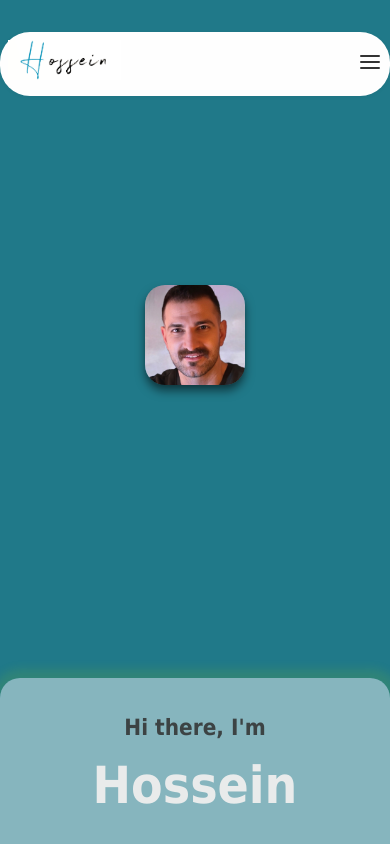
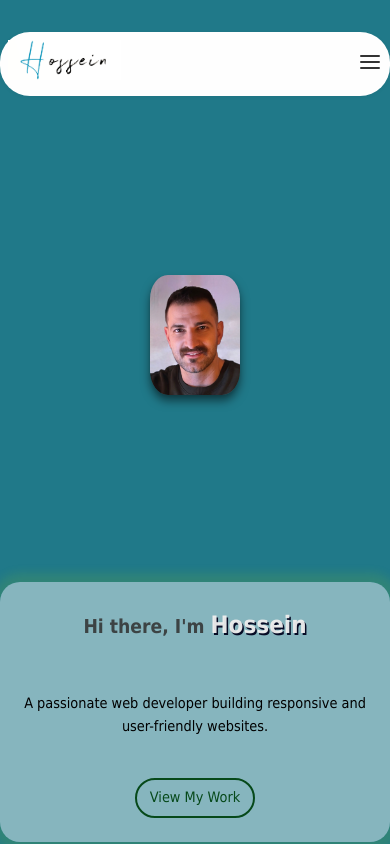
Before and after one commit to Hossein-Kelisa/Hossein-Kelisa-Portfolio, a React (Vite) app: page / in a window 390 px wide. Shown: the top 844 px of the page. Built offline with nearby package versions, Linux system fonts and the light colour scheme.

Commit message:
update it

```diff
--- a/src/components/Hero.css
+++ b/src/components/Hero.css
@@ -22,6 +22,7 @@
 .hero-title span {
   color: #edededf4;
   font-size: 3.2rem;
+  text-shadow: 1.5px 1.5px 0 #060b25;
 }
 .hero-subtitle {
   font-size: 1.2rem;
@@ -32,8 +33,8 @@
   display: inline-block;
   margin-top: 1.5rem;
   padding: 0.75rem 1.5rem;
-  color: #fff;
-  border: none;
+  color: #06491a;
+  border: 2px solid #06491a;
   border-radius: 30px;
   text-decoration: none;
   font-size: 1rem;
@@ -43,21 +44,46 @@
 .hero-button:hover {
   transform: scale(1.07);
   cursor: pointer;
-  color: rgb(25, 208, 34);
+  color: rgb(211, 253, 155);
 }
-@media (max-width: 600px) {
+@media (max-width: 768px) {
   .hero-section {
     padding: 2rem 1.5rem;
-    margin: 8rem auto;
+    margin-top: 3rem;
+    margin-bottom: 9rem;
+    margin-right: auto;
+    margin-left: auto;
   }
   .hero-title {
     font-size: 1.4rem;
   }
   .hero-subtitle {
+    font-size: 1rem;
+  }
+  .hero-button {
+    padding: 0.5rem 1rem;
+    font-size: 1rem;
+  }
+}
+@media (max-width: 480px) {
+  .hero-section {
+    padding: 1.5rem 1rem;
+    margin-top: 2rem;
+    margin-bottom: 5rem;
+    margin-right: auto;
+    margin-left: auto;
+  }
+  .hero-title {
+    font-size: 1.2rem;
+  }
+  .hero-title span {
+    font-size: 1.5rem;
+  }
+  .hero-subtitle {
     font-size: 0.9rem;
   }
   .hero-button {
-    padding: 0.5rem 1rem;
+    padding: 0.4rem 0.8rem;
     font-size: 0.9rem;
   }
 }
--- a/src/components/Image.css
+++ b/src/components/Image.css
@@ -22,14 +22,14 @@
 
 @media (max-width: 768px) {
     .my-image {
-        width: 120px;
-        height: 120px;
+        width: 150px;
+        height: 210px;
     }
 }
 
 @media (max-width: 480px) {
     .my-image{
-        width: 100px;
-        height: 100px;
+        width: 90px;
+        height: 120px;
     }
 }
```
